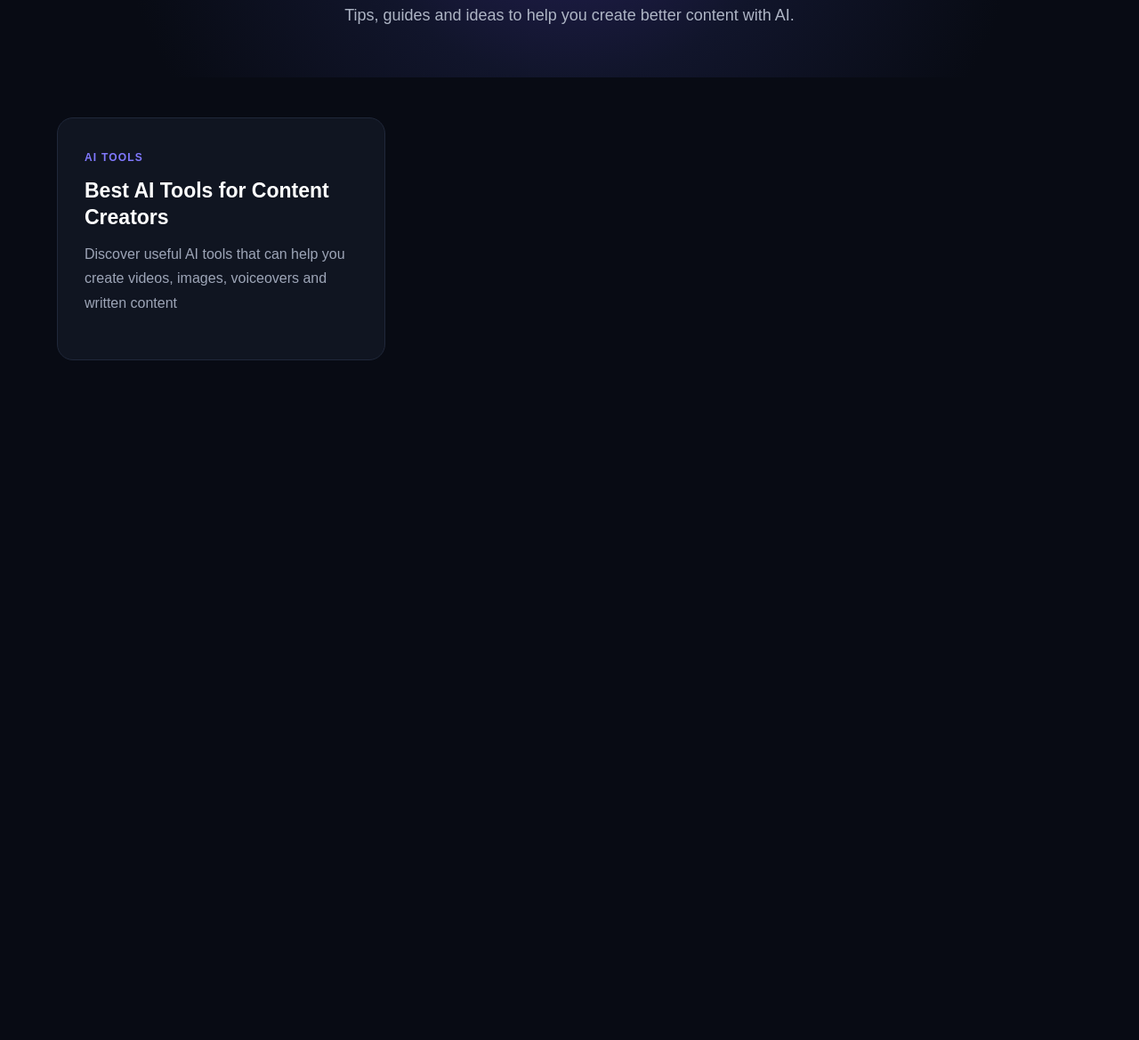
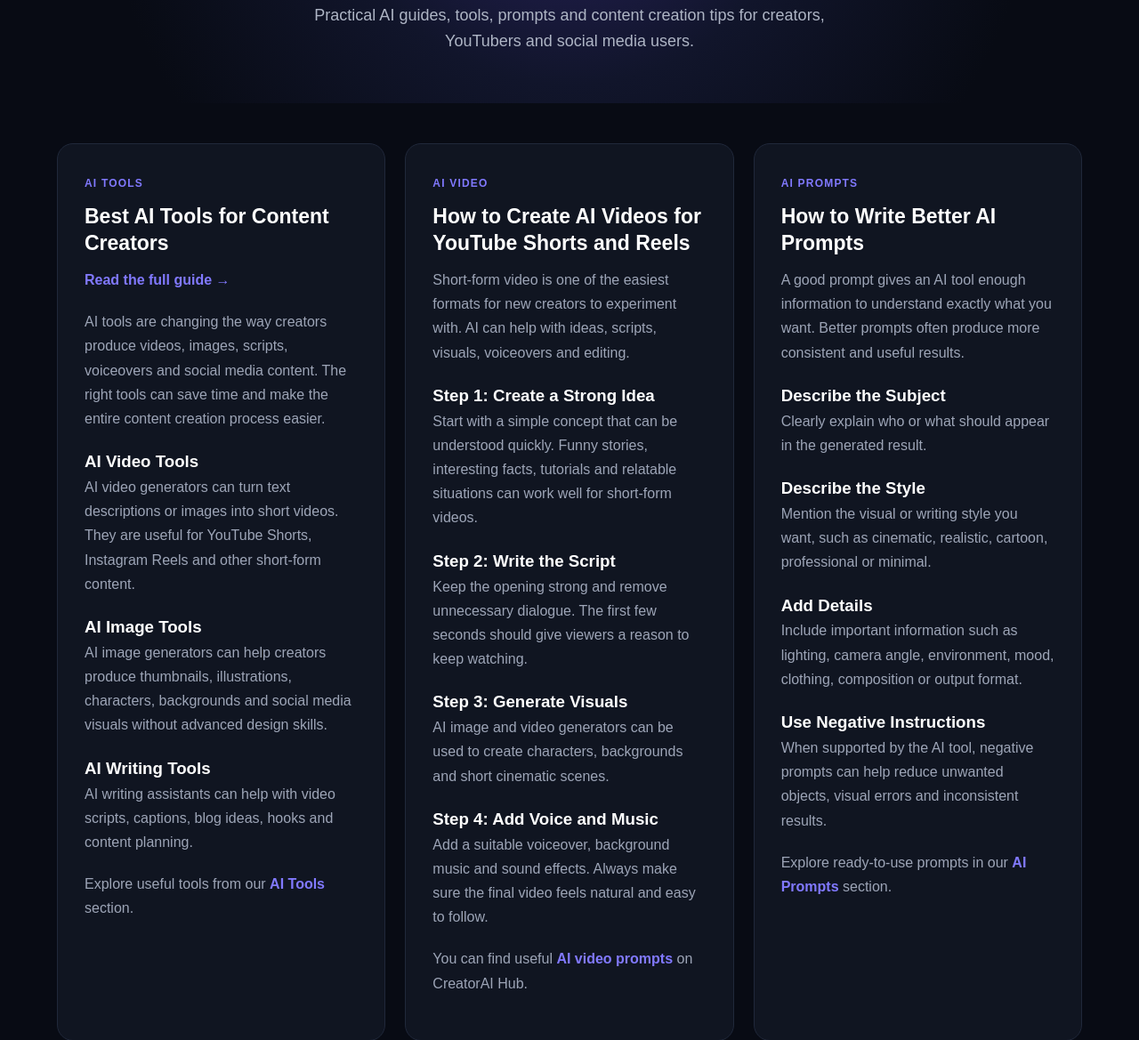
Before and after one commit to reyancechakraborty5432-pixel/creatorai-hub, a plain HTML site: page blog.html in a window 1280 px wide. Shown: the part 245-1414 px from the top of the page at 89% size. Before the commit the page ends 800 px from the top, so only its background shows below. Drawn offline with Linux system fonts and the light colour scheme.

Commit message:
Add files via upload

```diff
--- a/blog.html
+++ b/blog.html
@@ -1,43 +1,341 @@
 <!DOCTYPE html>
 <html lang="en">
+
 <head>
     <meta charset="UTF-8">
     <meta name="viewport" content="width=device-width, initial-scale=1.0">
 
-    <title>AI Creator Blog | CreatorAI Hub</title>
-    <meta name="description" content="Learn about AI tools, AI video creation, prompts and content creation strategies.">
+    <title>AI Tools, Prompts & Content Creation Guides | CreatorAI Hub</title>
+
+    <meta name="description"
+        content="Learn how to use AI tools, prompts, video generators and image generators to create better content for YouTube, Instagram and social media.">
+
+    <meta name="robots" content="index, follow">
 
     <link rel="stylesheet" href="style.css">
 </head>
 
 <body>
 
+
 <header>
+
     <nav class="navbar">
-        <div class="logo">Creator<span>AI</span></div>
+
+        <div class="logo">
+            Creator<span>AI</span>
+        </div>
 
         <div class="nav-links">
+
             <a href="index.html">Home</a>
+
             <a href="tools.html">AI Tools</a>
+
             <a href="prompts.html">Prompts</a>
+
             <a href="blog.html">Blog</a>
+
             <a href="contact.html">Contact</a>
+
         </div>
+
     </nav>
+
 </header>
+
+
 
 <main>
 
+
 <section class="page-header">
-    <h1>CreatorAI Blog</h1>
-    <p>Tips, guides and ideas to help you create better content with AI.</p>
+
+    <h1>
+        CreatorAI Blog
+    </h1>
+
+    <p>
+        Practical AI guides, tools, prompts and content creation tips
+        for creators, YouTubers and social media users.
+    </p>
+
 </section>
+
+
 
 <section class="blog-grid">
 
-    <article class="blog-card">
-        <span>AI TOOLS</span>
-        <h2>Best AI Tools for Content Creators</h2>
-        <p>
-            Discover useful AI tools that can help you create videos,
-            images, voiceovers and written content
+
+<!-- ARTICLE 1 -->
+
+<article class="blog-card">
+
+    <span>
+        AI TOOLS
+    </span>
+
+    <h2>
+        Best AI Tools for Content Creators
+    </h2>
+
+    <p>
+    <a href="ai-tools-content-creators.html">
+        Read the full guide →
+    </a>
+</p>
+
+    <p>
+        AI tools are changing the way creators produce videos,
+        images, scripts, voiceovers and social media content.
+        The right tools can save time and make the entire
+        content creation process easier.
+    </p>
+
+    <h3>
+        AI Video Tools
+    </h3>
+
+    <p>
+        AI video generators can turn text descriptions or images
+        into short videos. They are useful for YouTube Shorts,
+        Instagram Reels and other short-form content.
+    </p>
+
+    <h3>
+        AI Image Tools
+    </h3>
+
+    <p>
+        AI image generators can help creators produce thumbnails,
+        illustrations, characters, backgrounds and social media
+        visuals without advanced design skills.
+    </p>
+
+    <h3>
+        AI Writing Tools
+    </h3>
+
+    <p>
+        AI writing assistants can help with video scripts,
+        captions, blog ideas, hooks and content planning.
+    </p>
+
+    <p>
+        Explore useful tools from our
+        <a href="tools.html">AI Tools</a>
+        section.
+    </p>
+
+</article>
+
+
+
+<!-- ARTICLE 2 -->
+
+<article class="blog-card">
+
+    <span>
+        AI VIDEO
+    </span>
+
+    <h2>
+        How to Create AI Videos for YouTube Shorts and Reels
+    </h2>
+
+    <p>
+        Short-form video is one of the easiest formats for new
+        creators to experiment with. AI can help with ideas,
+        scripts, visuals, voiceovers and editing.
+    </p>
+
+    <h3>
+        Step 1: Create a Strong Idea
+    </h3>
+
+    <p>
+        Start with a simple concept that can be understood quickly.
+        Funny stories, interesting facts, tutorials and relatable
+        situations can work well for short-form videos.
+    </p>
+
+    <h3>
+        Step 2: Write the Script
+    </h3>
+
+    <p>
+        Keep the opening strong and remove unnecessary dialogue.
+        The first few seconds should give viewers a reason to keep
+        watching.
+    </p>
+
+    <h3>
+        Step 3: Generate Visuals
+    </h3>
+
+    <p>
+        AI image and video generators can be used to create
+        characters, backgrounds and short cinematic scenes.
+    </p>
+
+    <h3>
+        Step 4: Add Voice and Music
+    </h3>
+
+    <p>
+        Add a suitable voiceover, background music and sound effects.
+        Always make sure the final video feels natural and easy to follow.
+    </p>
+
+    <p>
+        You can find useful
+        <a href="video-prompts.html">AI video prompts</a>
+        on CreatorAI Hub.
+    </p>
+
+</article>
+
+
+
+<!-- ARTICLE 3 -->
+
+<article class="blog-card">
+
+    <span>
+        AI PROMPTS
+    </span>
+
+    <h2>
+        How to Write Better AI Prompts
+    </h2>
+
+    <p>
+        A good prompt gives an AI tool enough information to
+        understand exactly what you want. Better prompts often
+        produce more consistent and useful results.
+    </p>
+
+    <h3>
+        Describe the Subject
+    </h3>
+
+    <p>
+        Clearly explain who or what should appear in the generated
+        result.
+    </p>
+
+    <h3>
+        Describe the Style
+    </h3>
+
+    <p>
+        Mention the visual or writing style you want, such as
+        cinematic, realistic, cartoon, professional or minimal.
+    </p>
+
+    <h3>
+        Add Details
+    </h3>
+
+    <p>
+        Include important information such as lighting, camera angle,
+        environment, mood, clothing, composition or output format.
+    </p>
+
+    <h3>
+        Use Negative Instructions
+    </h3>
+
+    <p>
+        When supported by the AI tool, negative prompts can help
+        reduce unwanted objects, visual errors and inconsistent results.
+    </p>
+
+    <p>
+        Explore ready-to-use prompts in our
+        <a href="prompts.html">AI Prompts</a>
+        section.
+    </p>
+
+</article>
+
+
+</section>
+
+
+
+<section class="cta-section">
+
+    <h2>
+        Create Better Content With AI
+    </h2>
+
+    <p>
+        Explore our AI tools and ready-to-use prompts to make
+        your content creation workflow faster and easier.
+    </p>
+
+    <div class="hero-buttons">
+
+        <a
+            class="hero-button"
+            href="tools.html"
+        >
+            Explore AI Tools
+        </a>
+
+        <a
+            class="hero-button secondary"
+            href="prompts.html"
+        >
+            Browse Prompts
+        </a>
+
+    </div>
+
+</section>
+
+
+</main>
+
+
+
+<footer>
+
+    <div class="logo">
+        Creator<span>AI</span>
+    </div>
+
+    <p>
+        © 2026 CreatorAI Hub. All rights reserved.
+    </p>
+
+    <div>
+
+        <a href="index.html">
+            Home
+        </a>
+
+        <a href="contact.html">
+            Contact
+        </a>
+
+        <a href="privacy.html">
+            Privacy Policy
+        </a>
+
+        <a href="terms.html">
+            Terms
+        </a>
+
+    </div>
+
+</footer>
+
+
+
+<script src="script.js"></script>
+
+</body>
+
+</html>
```
